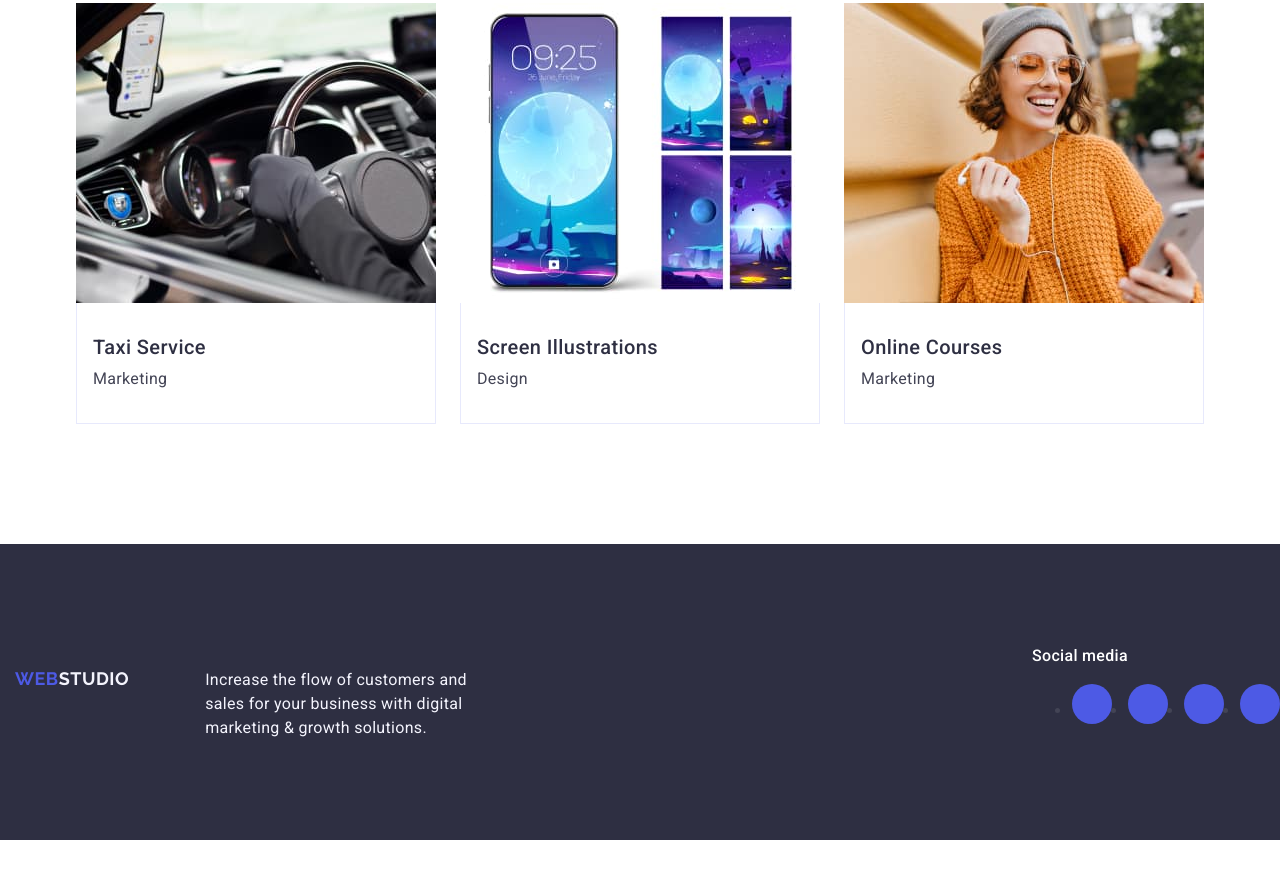
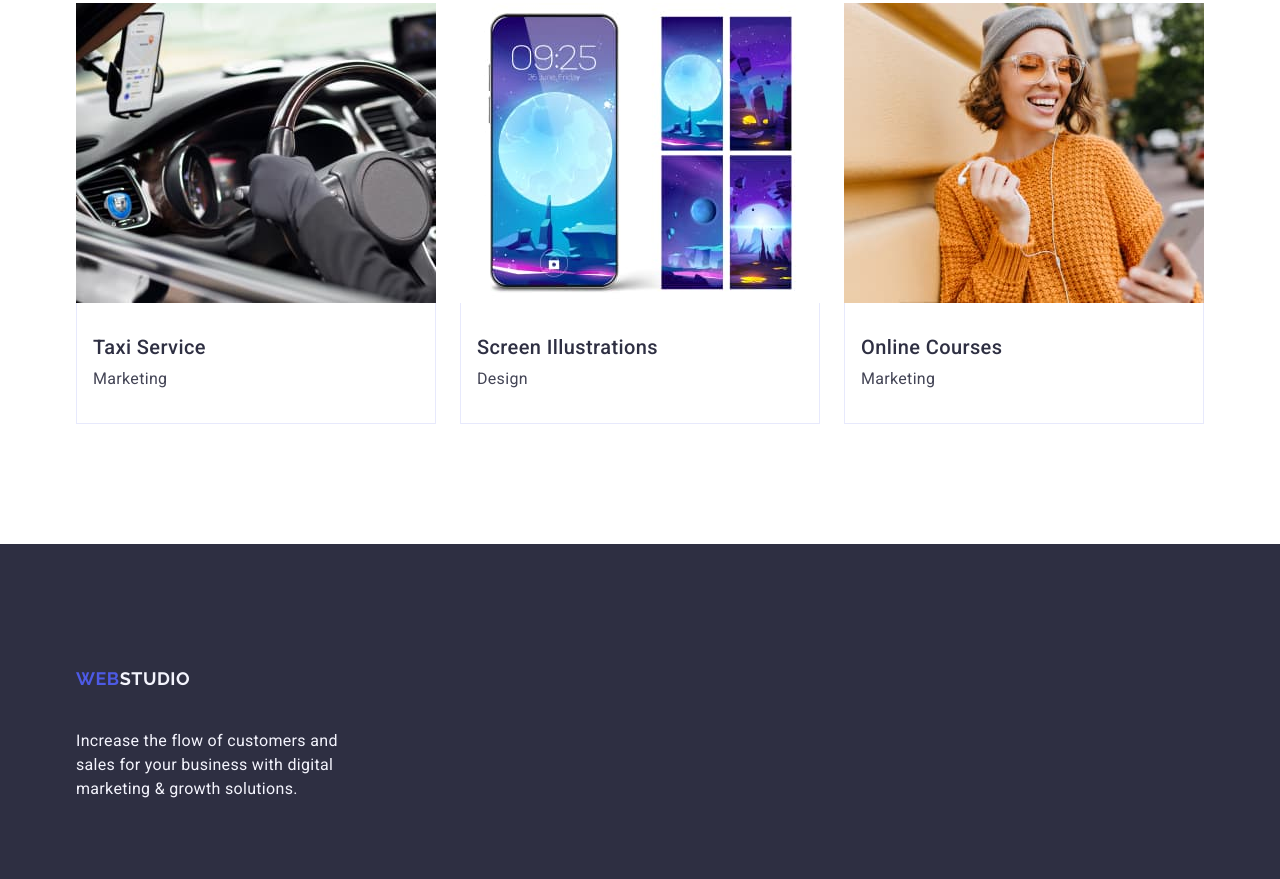
Before and after one commit to CosteaDarius/goit-markup-hw-04, a plain HTML site: page index.html in a window 1280 px wide. Shown: the part 2423-3302 px from the top of the page. Before the commit the page ends 3263 px from the top, so only its background shows below. Drawn offline with nearby package versions, Linux system fonts and the light colour scheme.

Commit message:
Update index.html

```diff
--- a/index.html
+++ b/index.html
@@ -79,8 +79,8 @@
             <li class="benefits-list-item">
               <h3 class="titlu-sectiune">Punctuality</h3>
               <p class="paragraf-sectiune">
-                  Bring the key message to the brand's audience for the best
-                  price within the shortest possible time.
+                Bring the key message to the brand's audience for the best price
+                within the shortest possible time.
               </p>
             </li>
             <li class="benefits-list-item">
@@ -93,8 +93,8 @@
             <li class="benefits-list-item">
               <h3 class="titlu-sectiune">Technologies</h3>
               <p class="paragraf-sectiune">
-                  Design practice focused on digital experiences. We bring forth
-                  a deep passion for problem-solving.
+                Design practice focused on digital experiences. We bring forth a
+                deep passion for problem-solving.
               </p>
             </li>
           </ul>
@@ -242,46 +242,17 @@
       </section>
     </main>
     <footer class="footer">
-      <div class="container icon-footer">
-        <a href="index.html" class="logo-footer logo link">Web<span class="studio-logo-footer">Studio</span></a>
+      <div class="container">
+        <div class="social-icon">
+          <a href="index.html" class="logo-footer logo link"
+            >Web<span class="studio-logo-footer">Studio</span></a
+          >
           <p class="footer-text-description">
-          Increase the flow of customers and sales for your business with digital marketing & growth solutions.
+            Increase the flow of customers and sales for your business with
+            digital marketing & growth solutions.
           </p>
         </div>
-      <div class="social-container">
-        <p class="social-media-text">Social media</p>
-        <ul class="social-list">
-          <li class="social-item">
-            <a href="#" class="social-link">
-              <svg class="social-icon" width="24" height="24">
-                <use href="./images/sprite.svg#icon-facebook"></use>
-              </svg>
-            </a>
-          </li>
-          <li class="social-item">
-            <a href="#" class="social-link">
-              <svg class="social-icon" width="24" height="24">
-                <use href="./images/sprite.svg#icon-twitter"></use>
-              </svg>
-            </a>
-          </li>
-          <li class="social-item">
-            <a href="#" class="social-link">
-              <svg class="social-icon" width="24" height="24">
-                <use href="./images/sprite.svg#icon-instagram"></use>
-              </svg>
-            </a>
-          </li>
-          <li class="social-item">
-            <a href="#" class="social-link">
-              <svg class="social-icon" width="24" height="24">
-                <use href="./images/sprite.svg#icon-linkedin"></use>
-              </svg>
-            </a>
-          </li>
-        </ul>
       </div>
     </footer>
-
   </body>
 </html>
```
Lines whose indentation alone changed are shown as unchanged.
